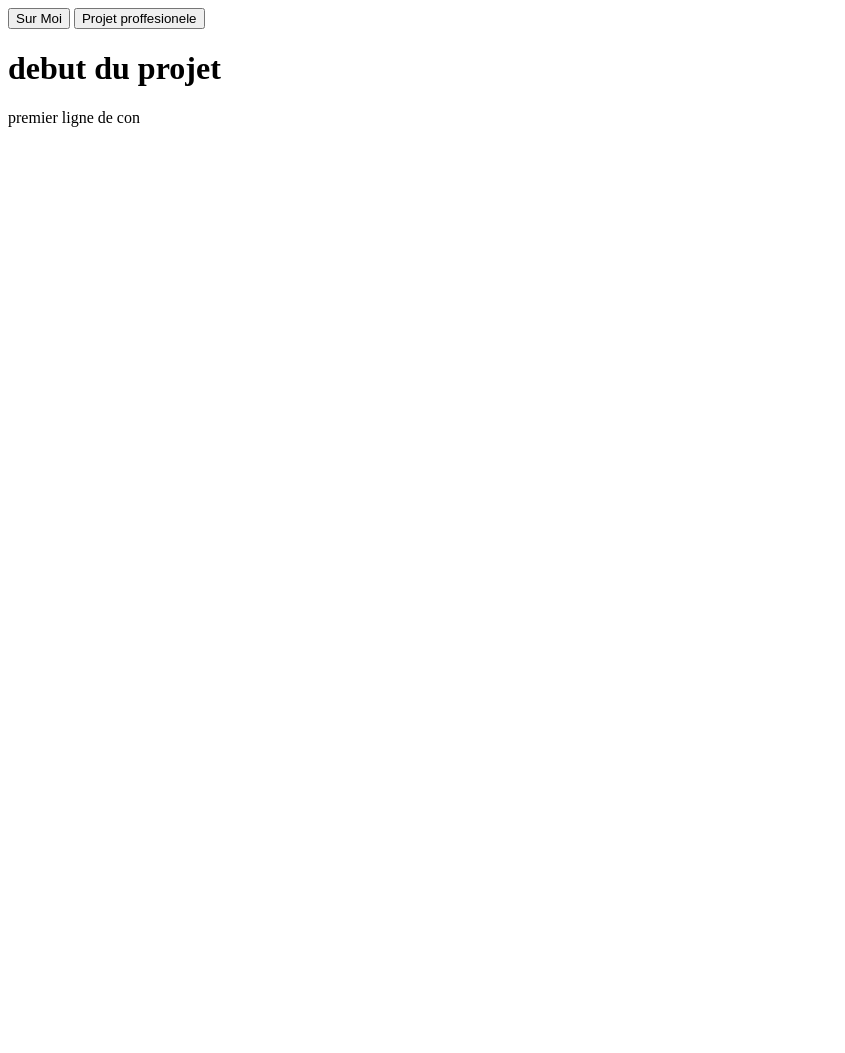
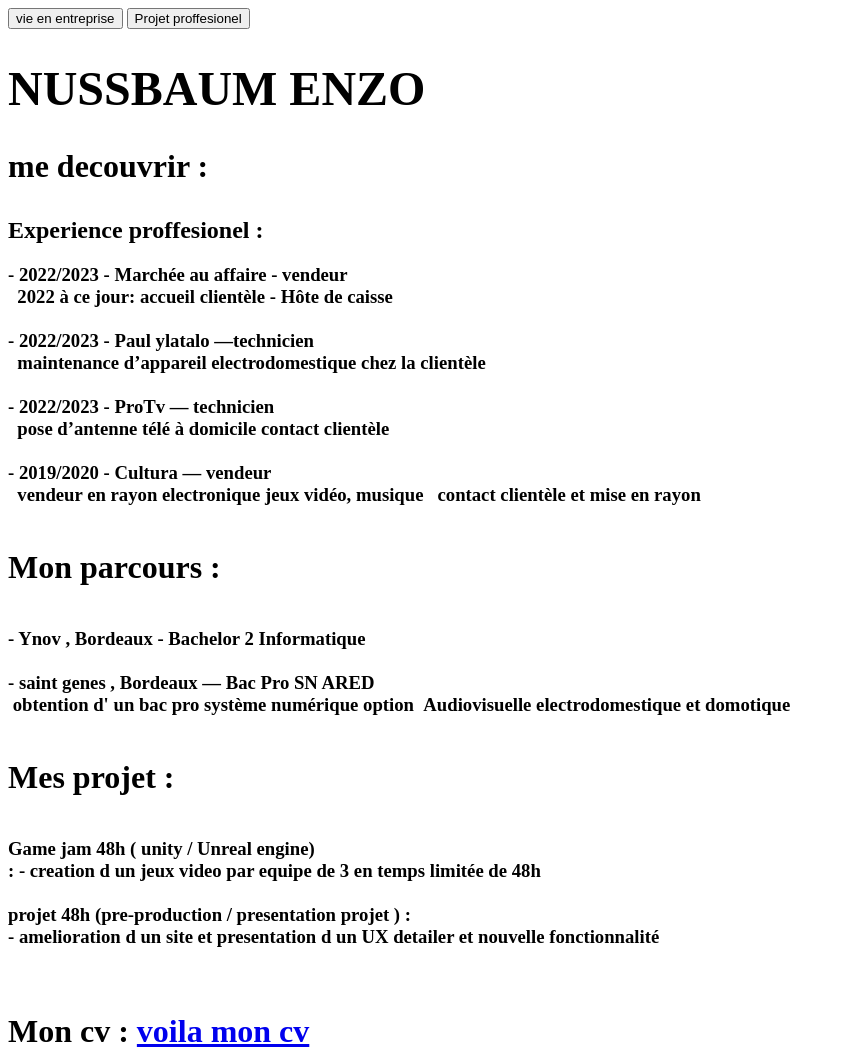
Before and after one commit to dieuxgragon/projet-stage, a plain HTML site: page index.html in a window 1280 px wide. Shown: the top 1053 px of the page, without its empty margins (0-845 px from the left). Before the commit the page ends 800 px from the top, so only its background shows below. Drawn offline with Linux system fonts and the light colour scheme.

Commit message:
ajout de l index

```diff
--- a/index.html
+++ b/index.html
@@ -1,13 +1,47 @@
 <!DOCTYPE html>
 <html lang="fr">
     <head>
+        <link rel="stylesheet" href="style.css">
         <meta charset="UTF-8">
         <title>Une page web</title>
-        <button onclick="window.location.href='/sur moi.html'">Sur Moi</button>
-        <button onclick="window.location.href='/projet-entreprise.html'">Projet proffesionele</button>
+        <button onclick="window.location.href='/sur moi.html'">vie en entreprise</button>
+        <button onclick="window.location.href='/projet-entreprise.html'">Projet proffesionel</button>
     </head>
     <body>
-        <h1>debut du projet</h1>
-        <p>premier ligne de con</p>
+        <h1 class="grand-titre">NUSSBAUM ENZO </h1>
+        <p class="titre">me decouvrir :</p>
+        <h2 class="petit-titre"> Experience proffesionel : </h2>
+        <h3>
+            - 2022/2023 - Marchée au affaire - vendeur<br>
+            &nbsp;&nbsp;2022 à ce jour: accueil clientèle - Hôte de caisse <br><br>
+
+            - 2022/2023 - Paul ylatalo —technicien<br>
+            &nbsp;&nbsp;maintenance d’appareil electrodomestique chez la clientèle <br><br>
+
+            - 2022/2023 - ProTv — technicien<br>
+            &nbsp;&nbsp;pose d’antenne télé à domicile contact clientèle <br><br>
+
+            - 2019/2020 - Cultura — vendeur <br>
+            &nbsp;&nbsp;vendeur en rayon electronique jeux vidéo, musique
+            &nbsp;&nbsp;contact clientèle et mise en rayon
+        </h3>
+        <h4 class="titre">Mon parcours :</h4>
+        <h3>
+            - Ynov , Bordeaux - Bachelor 2 Informatique<br><br>
+
+            - saint genes , Bordeaux — Bac Pro SN ARED<br>
+            &nbsp;obtention d' un bac pro système numérique option
+            &nbsp;Audiovisuelle electrodomestique et domotique
+        </h3>
+        <h4 class="titre">Mes projet :</h4>
+        <h3>
+            Game jam 48h ( unity / Unreal engine)<br> :
+            - creation d un jeux video par equipe de 3 en temps limitée de 48h<bsr><br><br>
+
+            projet 48h (pre-production / presentation projet ) : <br>
+            - amelioration d un site et presentation d un UX detailer et nouvelle fonctionnalité<br><br>
+        </h3>
+        <h4 class="titre">Mon cv :  <a href="CV.pdf">voila mon cv</a></h4>
+        <h4 class="titre">Lien important : <br><a href="https://www.linkedin.com/in/enzo-nussbaum/"> mon profil linkedin</a><br> <a href="https://github.com/dieuxgragon"> Mon github</a><br> <a href="https://dieuxgragon.itch.io/">Mon Itch.io</a><br></h4>
     </body>
 </html>
--- /dev/null
+++ b/style.css
@@ -0,0 +1,16 @@
+
+
+.grand-titre {
+    font-weight: bold; /* Mettre en gras */
+    font-size: xxx-large;
+}
+
+.titre {
+    font-weight: bold; /* Mettre en gras */
+    font-size: xx-large;
+}
+
+.petit-titre {
+    font-weight: bold; /* Mettre en gras */
+    font-size: x-large;
+}
```
Also changed, not shown: 1 other file.
